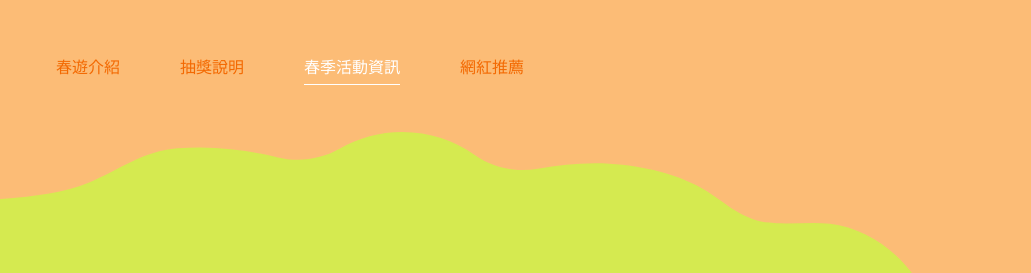
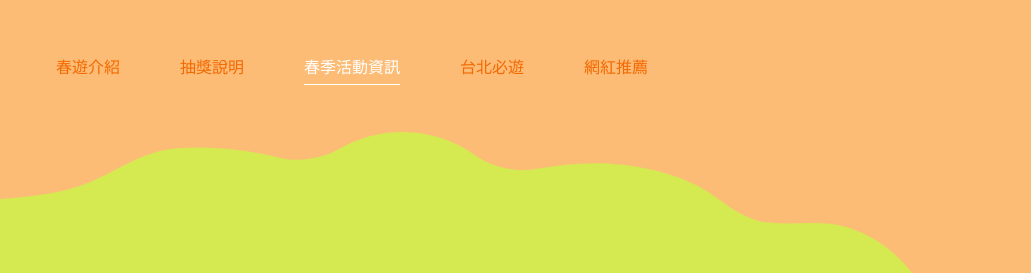
Before and after one commit to ijly188/springtravelstatic, a plain HTML site: page springtravel_activity.html in a window 1280 px wide. Shown: the top 273 px of the page, 249-1280 px from the left. Drawn offline with nearby package versions, Linux system fonts and the light colour scheme.

Commit message:
修改 navigation

```diff
--- a/springtravel_activity.html
+++ b/springtravel_activity.html
@@ -29,7 +29,7 @@
                     <li class="nav-item"><a href="./springtravel_info.html" class="nav-link">春遊介紹</a></li>
                     <li class="nav-item"><a href="./springtravel_lottery.html" class="nav-link">抽獎說明</a></li>
                     <li class="nav-item active"><a href="./springtravel_activity.html" class="nav-link">春季活動資訊</a></li>
-                    <!-- <li class="nav-item"><a href="./springtravel_tour.html" class="nav-link">台北必遊</a></li> -->
+                    <li class="nav-item"><a href="./springtravel_tour.html" class="nav-link">台北必遊</a></li>
                     <li class="nav-item"><a href="./springtravel_film.html" class="nav-link">網紅推薦</a></li>
                 </ul>
             </div>
```
